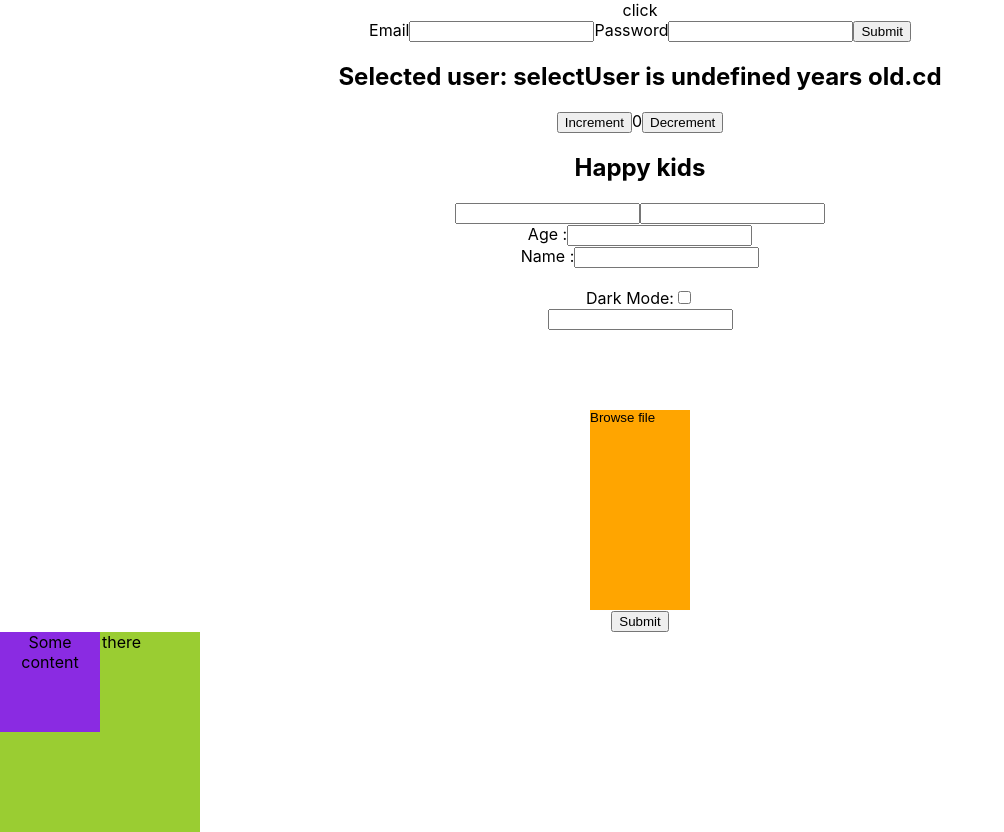
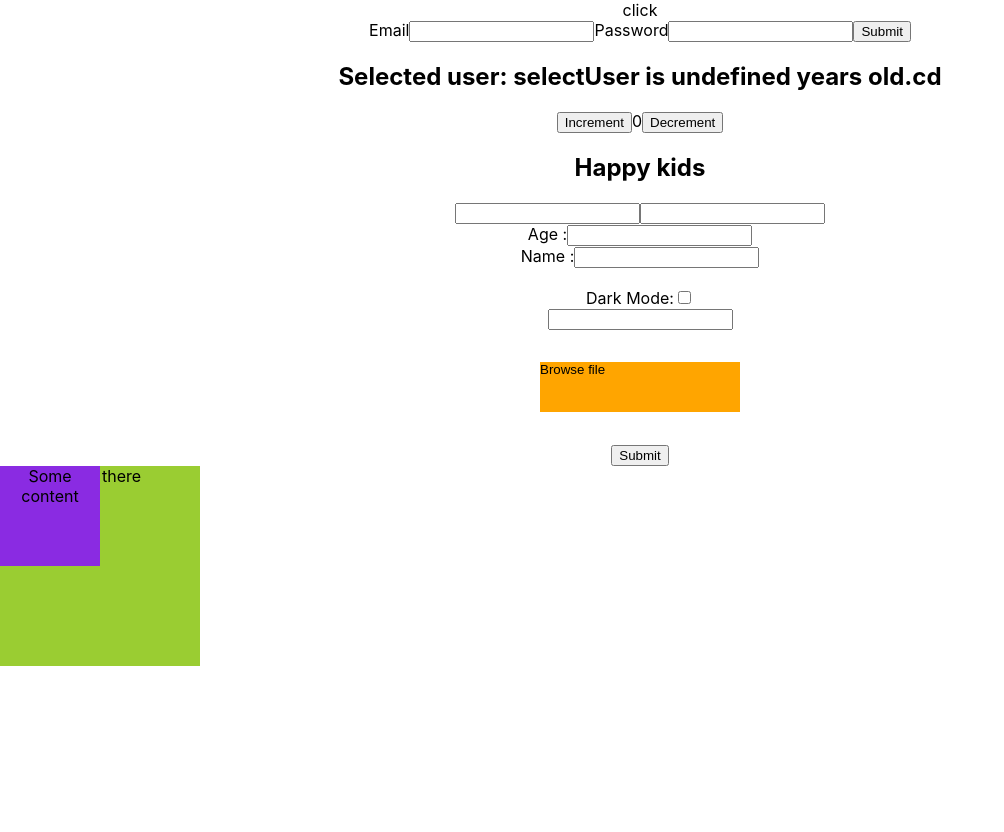
Before and after one commit to NidhitheCoder/advanced-react, a React (Create React App) app in the folder sample-app/: page / in a window 1280 px wide. Shown: the whole page, without its empty margins (0-1004 px from the left). After the commit the page ends 800 px from the top, so only its background shows below. Built offline with nearby package versions, Linux system fonts and the light colour scheme.

Commit message:
feat: styles updated

```diff
--- a/sample-app/src/App.css
+++ b/sample-app/src/App.css
@@ -39,22 +39,25 @@
 
 /* Code for customizing file input  */
 input[type="file"] {
-  margin-top: 5rem;
   position: relative;
   /* display: none; */
-  width: 100px;
-  height: 200px;
+  width: 200px;
+  height: 50px;
+  display: flex;
+  justify-content: center;
+  align-items: center;
+  margin: 2rem auto;
 }
 
-input[type="file"]::before {
+input[type="file"]::after {
   content: "Browse file";
   position: absolute;
   background-color: orange;
   /* z-index: 2; */
   top: 0;
   left: 0;
-  width: 100px;
-  height: 200px;
+  width: 200px;
+  height: 50px;
 }
 
 .climate {
```
